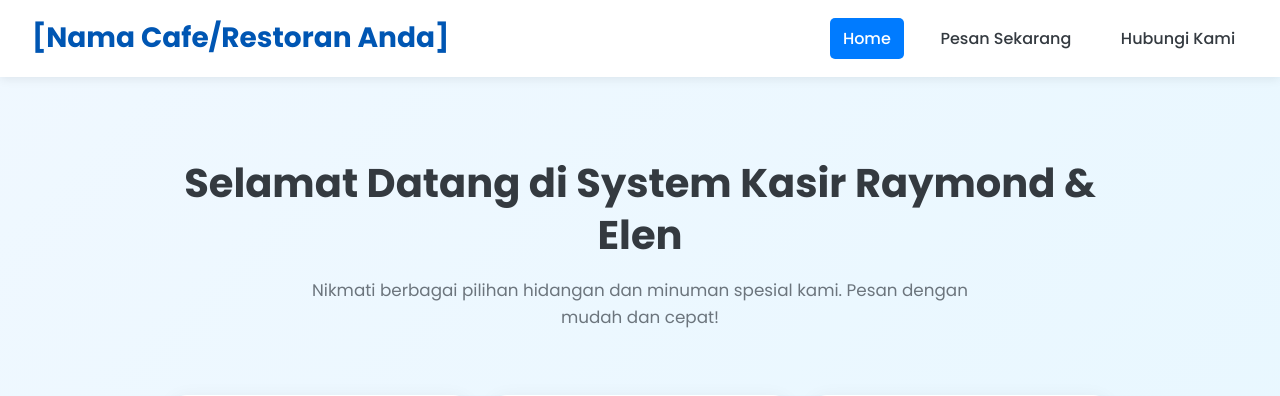
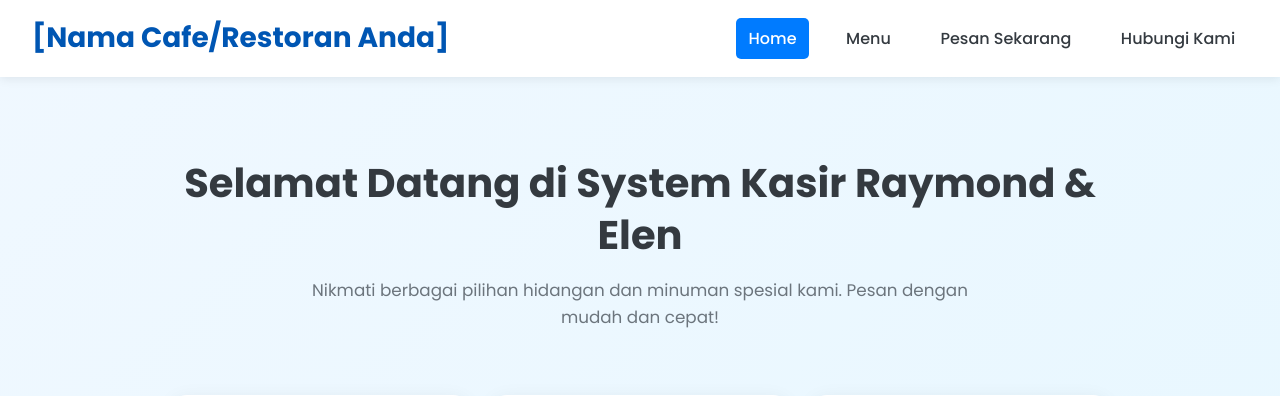
Before and after one commit to ElenFransiska/Kelompok11_Kasir, a PHP site: page /Interface/home.php in a window 1280 px wide. Shown: the top 396 px of the page. Run offline with PHP 8.4, Linux system fonts and the light colour scheme.

Commit message:
progress baru

```diff
--- a/Interface/home.php
+++ b/Interface/home.php
@@ -15,7 +15,8 @@
         </div>
         <nav class="navbar-nav">
             <a href="index.php" class="nav-link active">Home</a>
-            <a href="order.php" class="nav-link">Pesan Sekarang</a>
+            <a href="order.php" class="nav-link">Menu</a>
+            <a href="pesan.php" class="nav-link">Pesan Sekarang</a>
             <a href="contact.php" class="nav-link">Hubungi Kami</a>
         </nav>
     </header>
--- a/Interface/order.php
+++ b/Interface/order.php
@@ -43,9 +43,9 @@ $conn->close(); // Tutup koneksi setelah semua operasi selesai pada satu request
             [Nama Cafe/Restoran Anda]
         </div>
         <nav class="navbar-nav">
-            <a href="index.php" class="nav-link">Home</a>
+            <a href="home.php" class="nav-link">Home</a>
+            <a href="menu_page.php" class="nav-link active">Menu</a>
             <a href="pesan.php" class="nav-link">Pesan Sekarang</a>
-            <a href="menu_page.php" class="nav-link active">Menu</a> <!-- Link aktif untuk halaman ini -->
             <a href="contact.php" class="nav-link">Hubungi Kami</a>
         </nav>
     </header>
```
